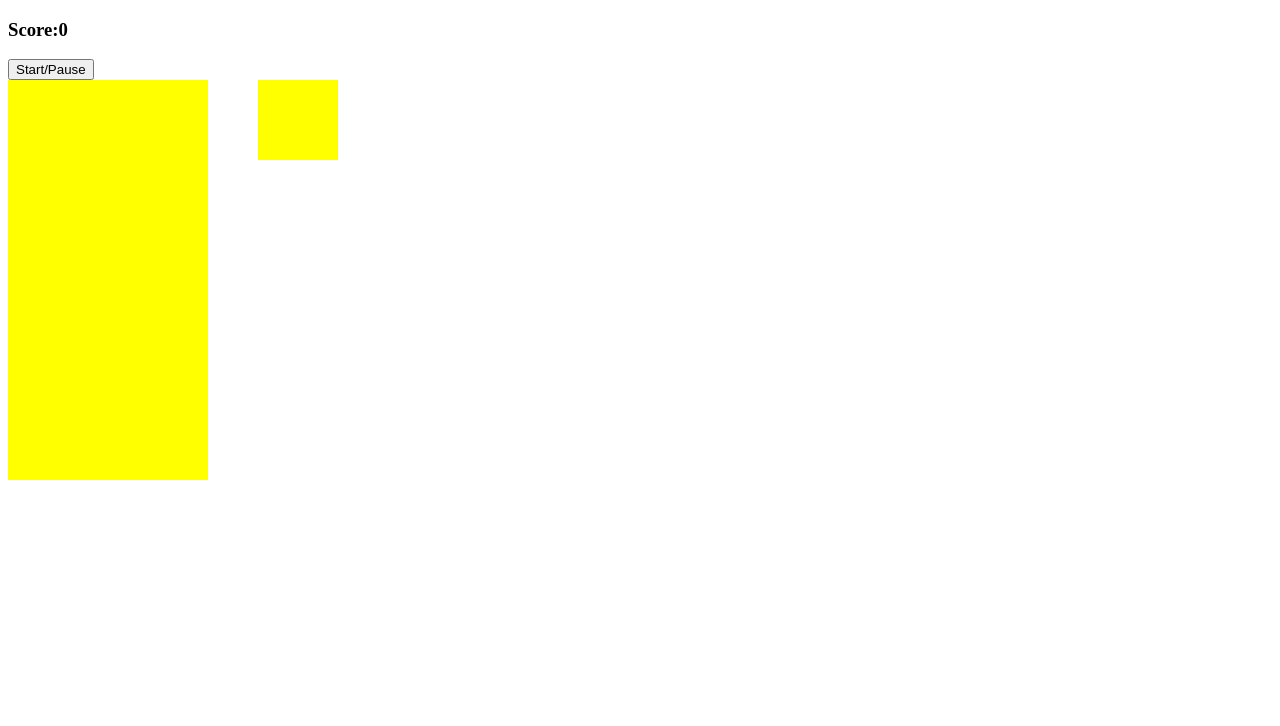
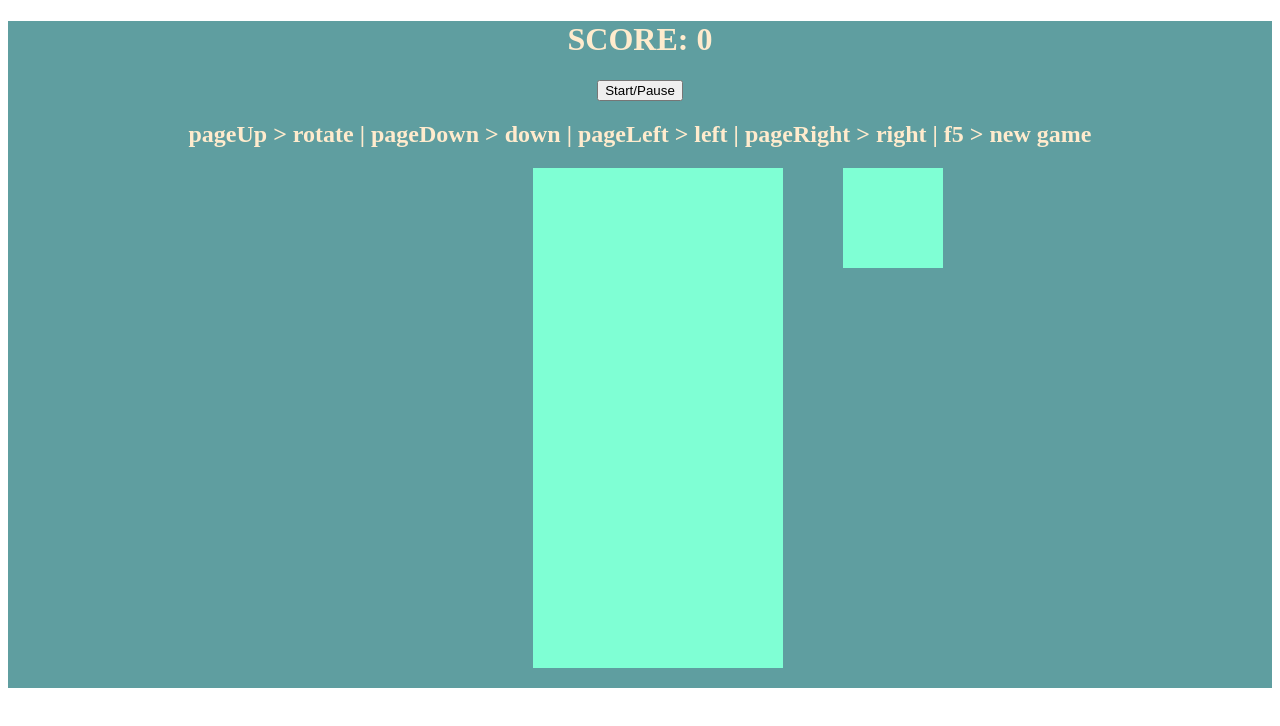
Before and after one commit to vitalkravitz/Tetris, a plain HTML site: page index.html in a window 1280 px wide. Drawn offline with Linux system fonts and the light colour scheme.

Commit message:
Add files via upload

```diff
--- a/app.js
+++ b/app.js
@@ -244,7 +244,7 @@ document.addEventListener('DOMContentLoaded', () => {
     //game over
     function gameOver() {
       if(current.some(index => squares[currentPosition + index].classList.contains('taken'))) {
-        scoreDisplay.innerHTML = 'end'
+        scoreDisplay.innerHTML = 'Game Over'
         clearInterval(timerId)
       }
     }
--- a/index.html
+++ b/index.html
@@ -8,10 +8,19 @@
   </head>
   <body>
 
-    <h3>Score:<span id="score">0</span></h3>
+
+
+
+    <div class="display">
+      <h1>SCORE: <span id="score">0</span></h1>
     <button id="start-button">Start/Pause</button>
+    <h2>
+      pageUp > rotate | pageDown > down | pageLeft > left | pageRight > right | f5 > new game
+    </h2>
+    </div>
 
     <div class="container">
+
       <div class="grid">
         <div></div>
         <div></div>
@@ -227,6 +236,7 @@
 
 
       <div class="mini-grid">
+
         <div></div>
         <div></div>
         <div></div>
@@ -243,7 +253,9 @@
         <div></div>
         <div></div>
         <div></div>
+
       </div>
+
 
 
     </div>
--- a/style.css
+++ b/style.css
@@ -1,36 +1,47 @@
+
 .container {
   display: flex;
+  /* margin-top: 0px; */
+  background-color: cadetblue;
+  padding-bottom: 20px;
+}
+.display {
+  text-align: center;
+  color: blanchedalmond;
+  background-color: cadetblue;
+  margin-bottom: -20px;
+  padding-bottom: 20px;
 }
 
-
 .grid {
-    width: 200px;
-    height: 400px;
+  width: 250px;
+  height: 500px;
+  margin-left: 41.5%;
   display: flex;
   flex-wrap: wrap;
-    background-color: yellow;
+  background-color: aquamarine;
 }
 
 .grid div {
-    height: 20px;
-    width: 20px;
+  height: 25px;
+  width: 25px;
 }
 
 .tetromino {
   background-color: blue;
 }
 
+.mini-grid {
+  margin-left: 60px;
 
-  .mini-grid {
-    margin-left: 50px;
-    width: 80px;
-    height: 80px;
+  width: 100px;
+  height: 100px;
   display: flex;
   flex-wrap: wrap;
-    background-color: yellow;
+  background-color: aquamarine;
 }
 
 .mini-grid div {
-    height: 20px;
-    width: 20px;
+  height: 25px;
+  width: 25px;
 }
```
Lines whose indentation alone changed are shown as unchanged.
